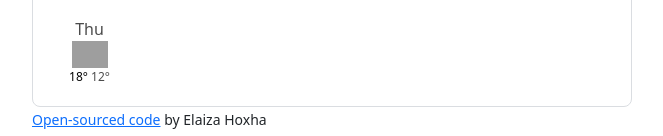
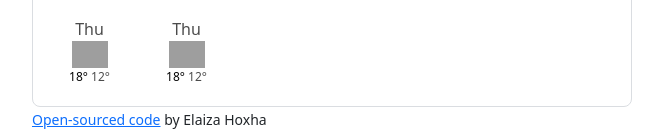
Before and after one commit to elaizahoxha/vweather-app, a plain HTML site: page index.html in a window 1280 px wide. Shown: the part 192-328 px from the top of the page, without its empty margins (308-971 px from the left). Drawn offline with nearby package versions, Linux system fonts and the light colour scheme; no server answers; grey boxes are pictures that could not be loaded.

Commit message:
Completed the forecast days
Injected the original HTML forecast into JS and made a loop to complete the remaining days.

```diff
--- a/index.html
+++ b/index.html
@@ -59,19 +59,8 @@
         </ul>
     </div>
 </div>
-<div class="weather-forcast">
-    <div class="row">
-        <div class="col-2">
-            <div class="week-day">
-            Thu
-        </div>
-            <img src="http://openweathermap.org/img/wn/01n@2x.png" alt="" width="36">
-            <div class="weather-temperature-forcast">
-         <span class="weather-temperature-forcast-high">18°</span>
-         <span class="weather-temperature-forcast-low">12°</span>
-        </div>
-        </div>
-    </div>
+<div class="weather-forcast" id="forecast">
+
 </div>
 </div>
 <small> <a href="https://github.com/elaizahoxha/vweather-app/tree/a735692dffa3fc28a8482d53173f2b1d23fdcec8" target="_blank"> Open-sourced code</a> by Elaiza Hoxha</small>
--- a/src/index.js
+++ b/src/index.js
@@ -19,6 +19,42 @@ function formatDate(timestamp) {
     ];
     let day = days[date.getDay()];
     return `${day} ${hours}:${minutes}`;
+  }
+
+  function displayForecast(){
+    let forecastElement = document.querySelector("#forecast");
+
+
+    let forecastHTML = `<div class="row">`;
+    forecastHTML = forecastHTML +
+    `
+    <div class="col-2">
+        <div class="week-day">
+        Thu
+    </div>
+        <img src="http://openweathermap.org/img/wn/01n@2x.png" alt="" width="36">
+        <div class="weather-temperature-forcast">
+     <span class="weather-temperature-forcast-high">18°</span>
+     <span class="weather-temperature-forcast-low">12°</span>
+    </div>
+    </div>
+`;
+
+    forecastHTML = forecastHTML + `
+    <div class="col-2">
+        <div class="week-day">
+        Thu
+    </div>
+        <img src="http://openweathermap.org/img/wn/01n@2x.png" alt="" width="36">
+        <div class="weather-temperature-forcast">
+     <span class="weather-temperature-forcast-high">18°</span>
+     <span class="weather-temperature-forcast-low">12°</span>
+    </div>
+    </div>
+`;
+forecastHTML = forecastHTML + `</div>`
+    forecastElement.innerHTML = forecastHTML;
+
   }
   function displayTemperature(response) {
     let temperatureElement = document.querySelector("#temperature");
@@ -89,3 +125,4 @@ function formatDate(timestamp) {
   celsiusLink.addEventListener("click", displayCelsiusTemperature);
 
   search("Seattle");
+  displayForecast();
```
